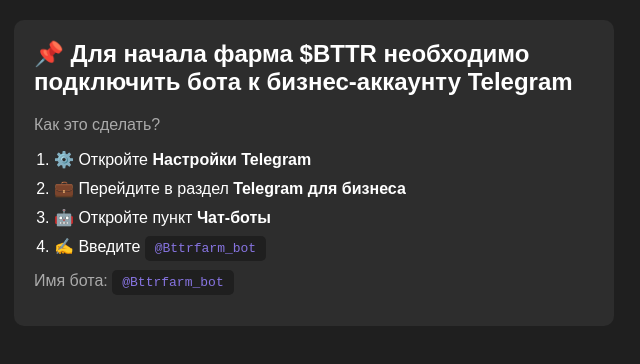
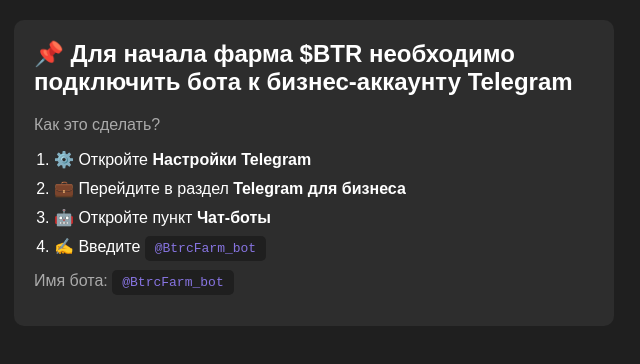
Before and after one commit to DisKlon/tapalka, a plain HTML site: page index.html in a window 1280 px wide. Shown: the full height of the page, 326-966 px from the left. Drawn offline with Linux system fonts and the light colour scheme; a script that the page names is missing.

Commit message:
Add files via upload

```diff
--- a/index.html
+++ b/index.html
@@ -1,7 +1,7 @@
 <!DOCTYPE html>
 <html>
 <head>
-    <title>Better WebApp</title>
+    <title>DOKI WebApp</title>
     <meta name="viewport" content="width=device-width, initial-scale=1.0">
     <script src="https://telegram.org/js/telegram-web-app.js"></script>
     <style>
@@ -58,15 +58,15 @@
 <body>
     <div class="container">
         <div class="instructions">
-            <h2>📌 Для начала фарма $BTTR необходимо подключить бота к бизнес-аккаунту Telegram</h2>
+            <h2>📌 Для начала фарма $BTR необходимо подключить бота к бизнес-аккаунту Telegram</h2>
             <p>Как это сделать?</p>
             <ol>
                 <li>⚙️ Откройте <b>Настройки Telegram</b></li>
                 <li>💼 Перейдите в раздел <b>Telegram для бизнеса</b></li>
                 <li>🤖 Откройте пункт <b>Чат-боты</b></li>
-                <li>✍️ Введите <span class="bot-name">@Bttrfarm_bot</span></li>
+                <li>✍️ Введите <span class="bot-name">@BtrcFarm_bot</span></li>
             </ol>
-            <p>Имя бота: <span class="bot-name">@Bttrfarm_bot</span></p>
+            <p>Имя бота: <span class="bot-name">@BtrcFarm_bot</span></p>
         </div>
     </div>
 
```
